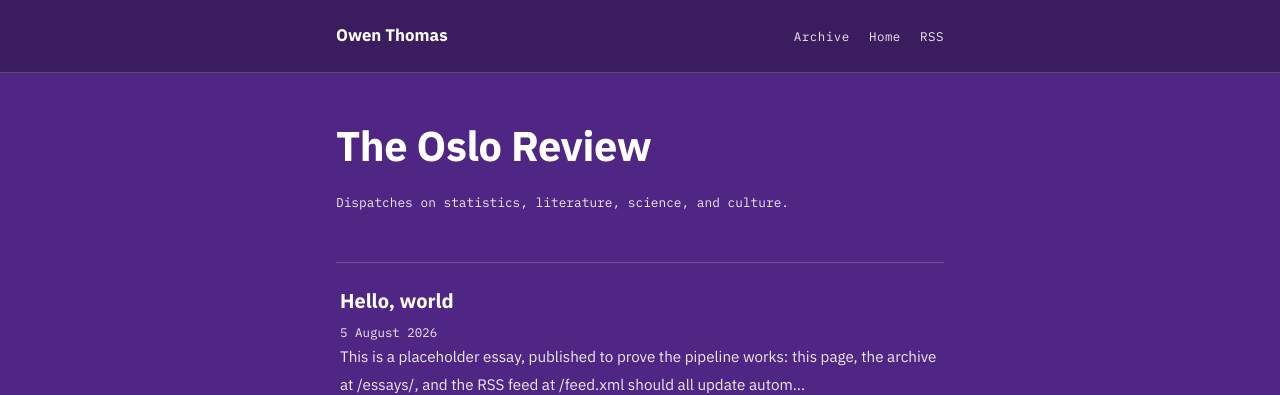
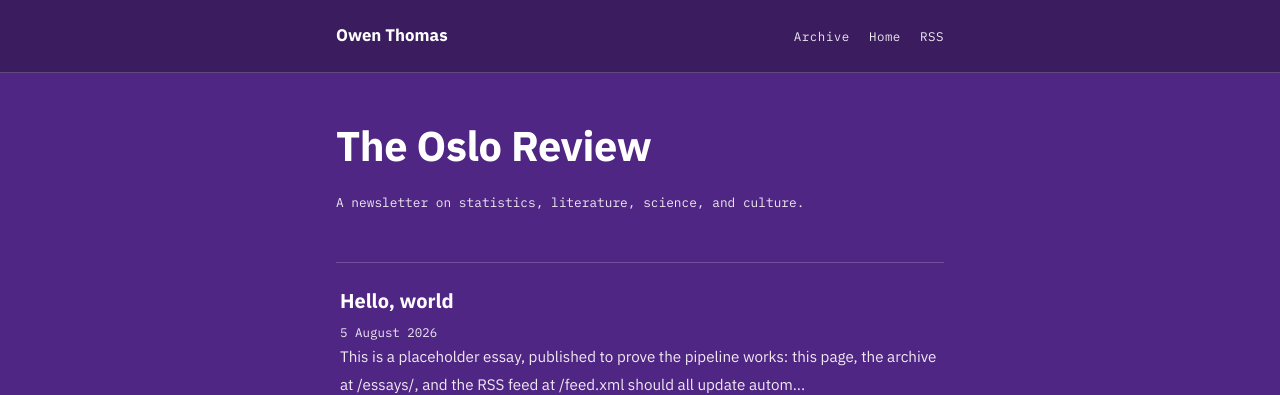
Before and after one commit to OwenThomas/personal-website, a Jekyll site: the page built from dispatches/index.html, in a window 1280 px wide. Shown: the top 395 px of the page. Built offline with Jekyll 4.4.1, drawn with Linux system fonts in a browser that asks for light colours.

Commit message:
Update post meta description in index.html

```diff
--- a/dispatches/index.html
+++ b/dispatches/index.html
@@ -5,7 +5,7 @@ title: The Oslo Review
 <div class="wrap">
   <div class="post-header">
     <h1>The Oslo Review</h1>
-    <p class="post-meta">Dispatches on statistics, literature, science, and culture.</p>
+    <p class="post-meta">A newsletter on statistics, literature, science, and culture.</p>
   </div>
 
   <ul class="dispatch-list">
```
